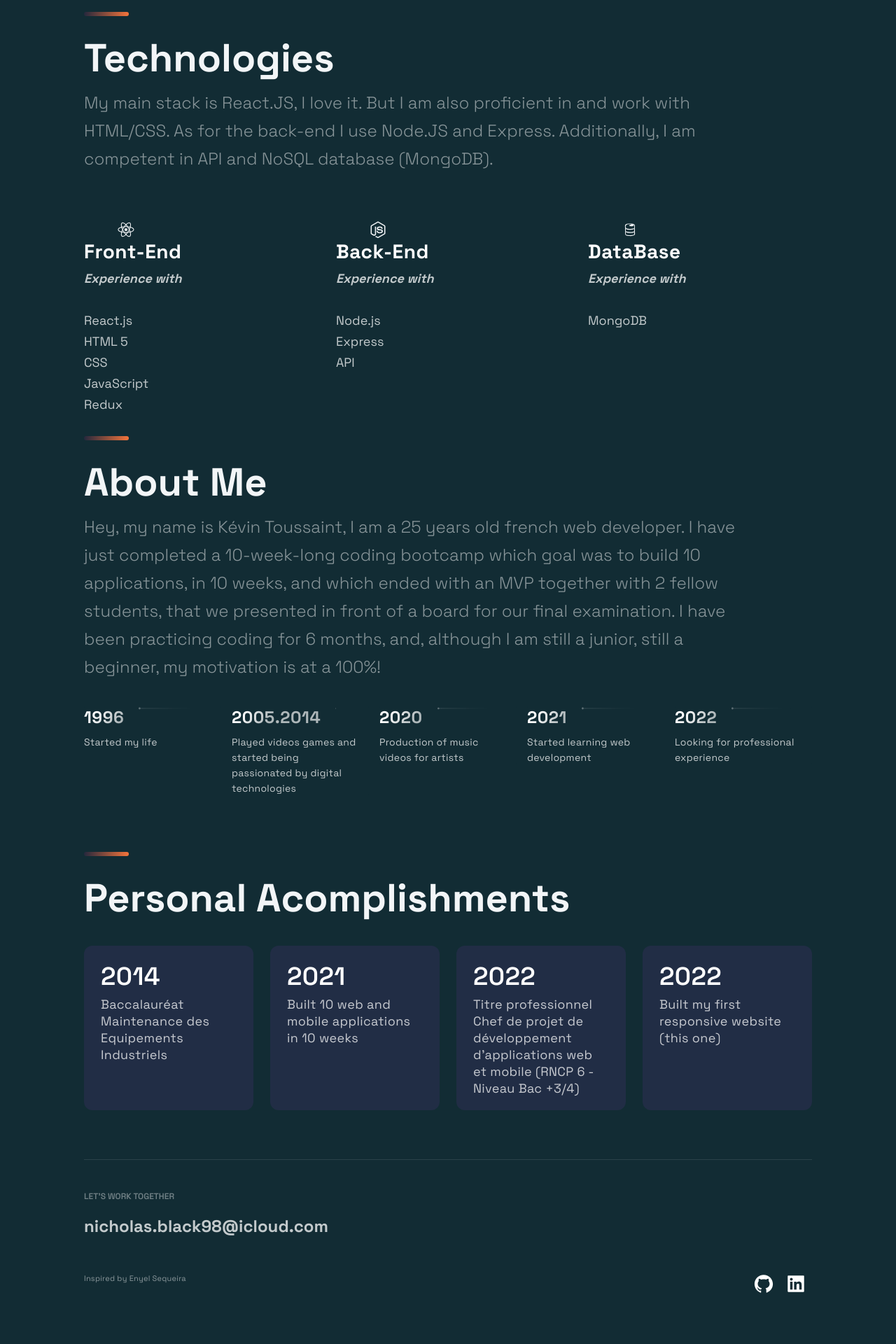
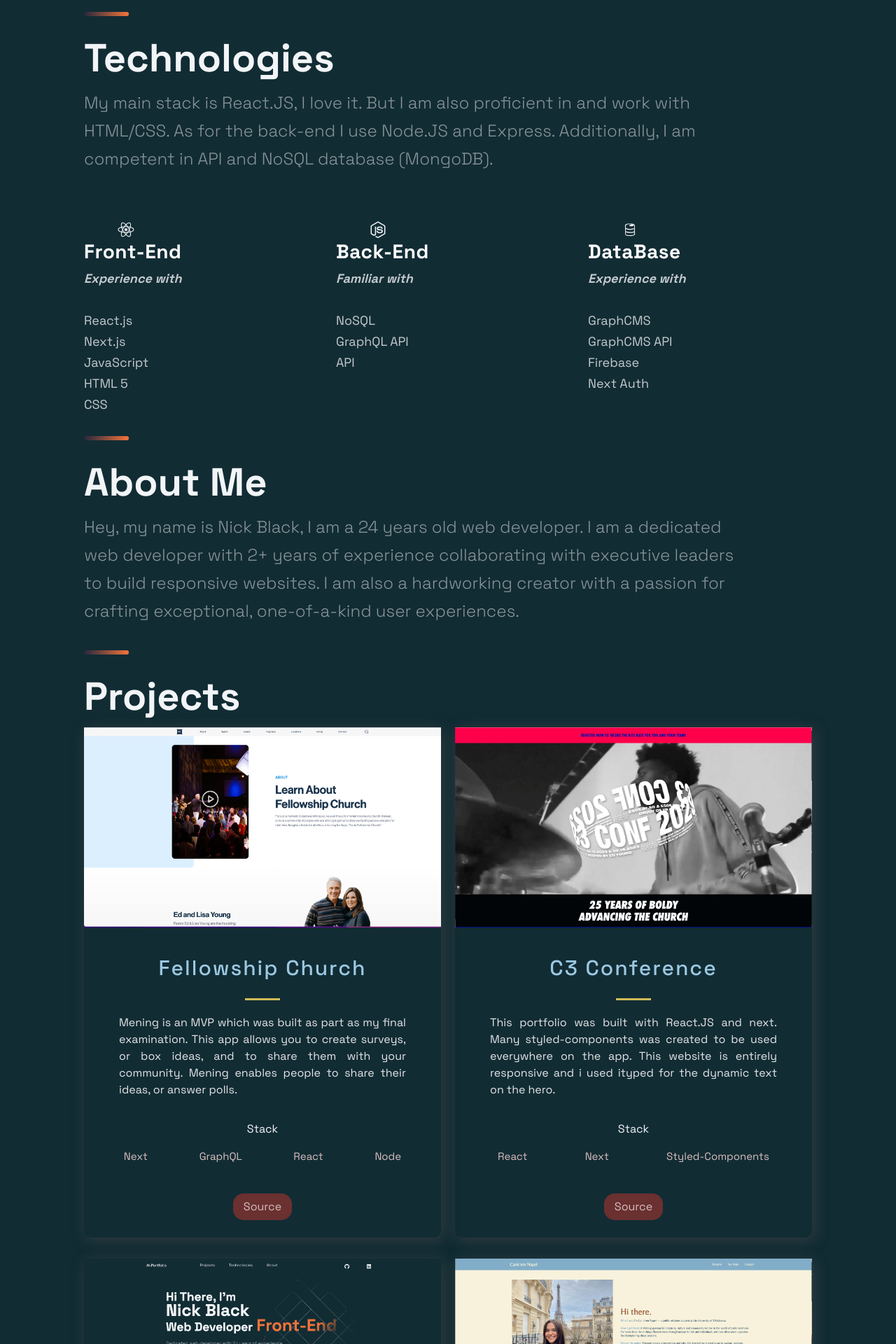
Before and after one commit to nickblack26/my-portfolio, a Next.js app: page / in a window 1280 px wide. Shown: the part 880-2800 px from the top of the page at 70% size. Built offline with nearby package versions, Linux system fonts and the light colour scheme.

Commit message:
restructured

```diff
--- a/src/components/Acomplishments/Acomplishments.js
+++ b/src/components/Acomplishments/Acomplishments.js
@@ -1,37 +1,75 @@
-import React from "react";
-
+import React from 'react';
+import { Section, SectionTitle } from '../../styles/GlobalComponents';
+import { projects } from '../../constants/constants';
 import {
-  Section,
-  SectionDivider,
-  SectionTitle,
-} from "../../styles/GlobalComponents";
-import { Box, Boxes, BoxNum, BoxText } from "./AcomplishmentsStyles";
-
-const data = [
-  {
-    number: 2014,
-    text: "Baccalauréat Maintenance des Equipements Industriels",
-  },
-  { number: 2021, text: "Built 10 web and mobile applications in 10 weeks" },
-  {
-    number: 2022,
-    text: "Titre professionnel Chef de projet de développement d'applications web et mobile (RNCP 6 - Niveau Bac +3/4)",
-  },
-  { number: 2022, text: "Built my first responsive website (this one)" },
-];
+	BlogCard,
+	CardInfo,
+	ExternalLinks,
+	GridContainer,
+	HeaderThree,
+	Hr,
+	Img,
+	ImgWrap,
+	Tag,
+	TagList,
+	TitleContent,
+	UtilityList,
+} from '../Projects/ProjectsStyles';
+import Button from '../../styles/GlobalComponents/Button';
 
 const Acomplishments = () => (
-  <Section>
-    <SectionTitle>Personal Acomplishments</SectionTitle>
-    <Boxes>
-      {data.map((card, index) => (
-        <Box key={index}>
-          <BoxNum>{card.number}</BoxNum>
-          <BoxText>{card.text}</BoxText>
-        </Box>
-      ))}
-    </Boxes>
-  </Section>
+	<Section>
+		<SectionTitle>Projects</SectionTitle>
+		<GridContainer style={{ padding: '0' }}>
+			{projects
+				.slice(0, 4)
+				.map(
+					({ image, title, description, tags, source, visit }, i) => (
+						<BlogCard key={i}>
+							<ImgWrap>
+								<Img src={image} />
+							</ImgWrap>
+							<TitleContent>
+								<HeaderThree title>{title}</HeaderThree>
+								<Hr />
+							</TitleContent>
+							<CardInfo>{description}</CardInfo>
+							<div>
+								<TitleContent>Stack</TitleContent>
+								<TagList>
+									{tags.map((tag, i) => (
+										<Tag key={i}>{tag}</Tag>
+									))}
+								</TagList>
+							</div>
+							<UtilityList>
+								{visit ? (
+									<ExternalLinks href={visit}>
+										Code
+									</ExternalLinks>
+								) : null}
+
+								<ExternalLinks href={source}>
+									Source
+								</ExternalLinks>
+							</UtilityList>
+						</BlogCard>
+					)
+				)}
+		</GridContainer>
+		<div
+			style={{
+				display: 'flex',
+				width: '100%',
+				justifyContent: 'center',
+				marginTop: '3.6rem',
+			}}
+		>
+			<Button link='/projects'>
+				<td>More Projects</td>
+			</Button>
+		</div>
+	</Section>
 );
 
 export default Acomplishments;
--- a/src/components/Hero/Hero.js
+++ b/src/components/Hero/Hero.js
@@ -2,7 +2,6 @@ import React, { Component, useEffect, useRef } from 'react';
 import { init } from 'ityped';
 import {
 	Section,
-	SectionText,
 	SectionTitle,
 	SectionText2,
 } from '../../styles/GlobalComponents';
@@ -37,13 +36,8 @@ function Hero() {
 					websites.
 					<br />
 				</SectionText2>
-				<Button
-					onClick={() =>
-						(window.location =
-							'https://www.dropbox.com/s/kl9sgfl6rdbclt7/NickBlacksResume.pdf?dl=1')
-					}
-				>
-					<td>My CV</td>
+				<Button link='https://www.dropbox.com/s/kl9sgfl6rdbclt7/NickBlacksResume.pdf?dl=1'>
+					<td>My Resume</td>
 				</Button>
 			</LeftSection>
 		</Section>
--- a/src/components/Projects/ProjectsStyles.js
+++ b/src/components/Projects/ProjectsStyles.js
@@ -34,13 +34,12 @@ export const BlogCard = styled.div`
 	border-radius: 10px;
 	box-shadow: 3px 3px 20px rgba(80, 78, 78, 0.5);
 	text-align: center;
-	width: 400px;
-	transition: 0.2s ease;
+	transition: 0.25s ease-out;
 	@media ${(props) => props.theme.breakpoints.sm} {
 		width: 100%;
 	}
 	&:hover {
-		transform: scale(1.1);
+		transform: scale(1.025);
 	}
 `;
 export const TitleContent = styled.div`
--- a/src/components/Technologies/Technologies.js
+++ b/src/components/Technologies/Technologies.js
@@ -1,92 +1,105 @@
-import React from "react";
-import { DiFirebase, DiReact, DiZend, DiNodejsSmall } from "react-icons/di";
+import React from 'react';
+import { DiFirebase, DiReact, DiZend, DiNodejsSmall } from 'react-icons/di';
 import {
 	Section,
 	SectionDivider,
 	SectionText,
 	SectionTitle,
 	Btn3,
-} from "../../styles/GlobalComponents";
-import { CgChevronDoubleDownO } from "react-icons/cg";
+} from '../../styles/GlobalComponents';
+import { CgChevronDoubleDownO } from 'react-icons/cg';
 import {
 	List,
 	ListContainer,
 	ListItem,
 	ListParagraph,
 	ListTitle,
-} from "./TechnologiesStyles";
-import Link from "next/link";
+} from './TechnologiesStyles';
+import Link from 'next/link';
 
 const Technologies = () => (
-  <Section id="tech">
+	<Section id='tech'>
 		<Btn3>
-      <Link href="#tech">
+			<Link href='#tech'>
 				<CgChevronDoubleDownO />
 			</Link>
 		</Btn3>
-    <SectionDivider style={{ marginBottom: "3%" }} />
+		<SectionDivider style={{ marginBottom: '3%' }} />
 		<SectionTitle>Technologies</SectionTitle>
 		<SectionText>
-      My main stack is React.JS, I love it. But I am also proficient in and work
-      with HTML/CSS. As for the back-end I use Node.JS and Express.
-      Additionally, I am competent in API and NoSQL database (MongoDB).
+			My main stack is React.JS, I love it. But I am also proficient in
+			and work with HTML/CSS. As for the back-end I use Node.JS and
+			Express. Additionally, I am competent in API and NoSQL database
+			(MongoDB).
 		</SectionText>
 		<List>
 			<ListItem>
 				<DiReact
 					style={{
-            marginLeft: "14%",
+						marginLeft: '14%',
 					}}
-          size="3rem"
+					size='3rem'
 				/>
 				<ListContainer>
 					<ListTitle>Front-End</ListTitle>
 					<ListParagraph>
 						<span
 							style={{
-                fontWeight: "bolder",
-                fontStyle: "italic",
+								fontWeight: 'bolder',
+								fontStyle: 'italic',
 							}}
 						>
 							Experience with
-            </span>{" "}
+						</span>{' '}
 						<br />
-            <br /> React.js <br /> HTML 5 <br /> CSS <br /> JavaScript <br />{" "}
-            Redux
+						<br /> React.js <br /> Next.js
+						<br /> JavaScript <br /> HTML 5 <br /> CSS
 					</ListParagraph>
 				</ListContainer>
 			</ListItem>
 			<ListItem>
 				<DiNodejsSmall
 					style={{
-            marginLeft: "14%",
+						marginLeft: '14%',
 					}}
-          size="3rem"
+					size='3rem'
 				/>
 				<ListContainer>
 					<ListTitle>Back-End</ListTitle>
 					<ListParagraph>
-            <span style={{ fontWeight: "bolder", fontStyle: "italic" }}>
-              Experience with
-            </span>{" "}
-            <br /> <br /> Node.js <br /> Express <br /> API
+						<span
+							style={{
+								fontWeight: 'bolder',
+								fontStyle: 'italic',
+							}}
+						>
+							Familiar with
+						</span>{' '}
+						<br /> <br /> NoSQL <br /> GraphQL API
+						<br /> API
 					</ListParagraph>
 				</ListContainer>
 			</ListItem>
 			<ListItem>
 				<DiFirebase
 					style={{
-            marginLeft: "14%",
+						marginLeft: '14%',
 					}}
-          size="3rem"
+					size='3rem'
 				/>
 				<ListContainer>
 					<ListTitle>DataBase</ListTitle>
 					<ListParagraph>
-            <span style={{ fontWeight: "bolder", fontStyle: "italic" }}>
+						<span
+							style={{
+								fontWeight: 'bolder',
+								fontStyle: 'italic',
+							}}
+						>
 							Experience with
-            </span>{" "}
-            <br /> <br /> MongoDB
+						</span>{' '}
+						<br /> <br /> GraphCMS <br /> GraphCMS API
+						<br /> Firebase <br /> Next Auth
 					</ListParagraph>
 				</ListContainer>
 			</ListItem>
--- a/src/components/TimeLine/TimeLine.js
+++ b/src/components/TimeLine/TimeLine.js
@@ -1,147 +1,22 @@
-import React, { useState, useRef, useEffect } from "react";
-
-import {
-  CarouselButton,
-  CarouselButtonDot,
-  CarouselButtons,
-  CarouselContainer,
-  CarouselItem,
-  CarouselItemImg,
-  CarouselItemText,
-  CarouselItemTitle,
-  CarouselMobileScrollNode,
-} from "./TimeLineStyles";
+import React from 'react';
 import {
 	Section,
 	SectionDivider,
 	SectionText,
 	SectionTitle,
-} from "../../styles/GlobalComponents";
-import { TimeLineData } from "../../constants/constants";
-
-const TOTAL_CAROUSEL_COUNT = TimeLineData.length;
+} from '../../styles/GlobalComponents';
 
 const Timeline = () => {
-  const [activeItem, setActiveItem] = useState(0);
-  const carouselRef = useRef();
-
-  const scroll = (window, left) => {
-    return window.scrollTo({ left, behavior: "smooth" });
-  };
-
-  const handleClick = (e, i) => {
-    e.preventDefault();
-
-    if (carouselRef.current) {
-      const scrollLeft = Math.floor(
-        carouselRef.current.scrollWidth * 0.7 * (i / TimeLineData.length)
-      );
-
-      scroll(carouselRef.current, scrollLeft);
-    }
-  };
-
-  const handleScroll = () => {
-    if (carouselRef.current) {
-      const index = Math.round(
-        (carouselRef.current.scrollLeft /
-          (carouselRef.current.scrollWidth * 0.7)) *
-          TimeLineData.length
-      );
-
-      setActiveItem(index);
-    }
-  };
-
-  // snap back to beginning of scroll when window is resized
-  // avoids a bug where content is covered up if coming from smaller screen
-  useEffect(() => {
-    const handleResize = () => {
-      scroll(carouselRef.current, 0);
-    };
-
-    window.addEventListener("resize", handleResize);
-  }, []);
-
 	return (
-    <Section id="about">
+		<Section id='about'>
 			<SectionTitle>About Me</SectionTitle>
 			<SectionText>
-        Hey, my name is Kévin Toussaint, I am a 25 years old french web
-        developer. I have just completed a 10-week-long coding bootcamp which
-        goal was to build 10 applications, in 10 weeks, and which ended with an
-        MVP together with 2 fellow students, that we presented in front of a
-        board for our final examination. I have been practicing coding for 6
-        months, and, although I am still a junior, still a beginner, my
-        motivation is at a 100%!
+				Hey, my name is Nick Black, I am a 24 years old web developer. I
+				am a dedicated web developer with 2+ years of experience
+				collaborating with executive leaders to build responsive
+				websites. I am also a hardworking creator with a passion for
+				crafting exceptional, one-of-a-kind user experiences.
 			</SectionText>
-      <CarouselContainer ref={carouselRef} onScroll={handleScroll}>
-        <>
-          {TimeLineData.map((item, index) => (
-            <CarouselMobileScrollNode
-              key={index}
-              final={index === TOTAL_CAROUSEL_COUNT - 1}
-            >
-              <CarouselItem
-                index={index}
-                id={`carousel__item-${index}`}
-                active={activeItem}
-                onClick={(e) => handleClick(e, index)}
-              >
-                <CarouselItemTitle>
-                  {item.year}
-                  <CarouselItemImg
-                    width="208"
-                    height="6"
-                    viewBox="0 0 208 6"
-                    fill="none"
-                    xmlns="http://www.w3.org/2000/svg"
-                  >
-                    <path
-                      fill-rule="evenodd"
-                      clip-rule="evenodd"
-                      d="M2.5 5.5C3.88071 5.5 5 4.38071 5 3V3.5L208 3.50002V2.50002L5 2.5V3C5 1.61929 3.88071 0.5 2.5 0.5C1.11929 0.5 0 1.61929 0 3C0 4.38071 1.11929 5.5 2.5 5.5Z"
-                      fill="url(#paint0_linear)"
-                      fill-opacity="0.33"
-                    />
-                    <defs>
-                      <linearGradient
-                        id="paint0_linear"
-                        x1="-4.30412e-10"
-                        y1="0.5"
-                        x2="208"
-                        y2="0.500295"
-                        gradientUnits="userSpaceOnUse"
-                      >
-                        <stop stop-color="white" />
-                        <stop
-                          offset="0.79478"
-                          stop-color="white"
-                          stop-opacity="0"
-                        />
-                      </linearGradient>
-                    </defs>
-                  </CarouselItemImg>
-                </CarouselItemTitle>
-                <CarouselItemText>{item.text}</CarouselItemText>
-              </CarouselItem>
-            </CarouselMobileScrollNode>
-          ))}
-        </>
-      </CarouselContainer>
-      <CarouselButtons>
-        {TimeLineData.map((item, index) => (
-          <CarouselButton
-            key={index}
-            index={index}
-            active={activeItem}
-            onClick={(e) => handleClick(e, index)}
-            type="button"
-          >
-            <CarouselButtonDot active={activeItem} />
-          </CarouselButton>
-        ))}
-      </CarouselButtons>
 			<SectionDivider />
 		</Section>
 	);
--- a/src/pages/projects.js
+++ b/src/pages/projects.js
@@ -55,7 +55,7 @@ const Projects = () => (
 								) : null}
 
 								<ExternalLinks href={source}>
-									Source
+									Website
 								</ExternalLinks>
 							</UtilityList>
 						</BlogCard>
--- a/src/styles/GlobalComponents/Button.js
+++ b/src/styles/GlobalComponents/Button.js
@@ -1,11 +1,14 @@
-import React from 'react'
+import React from 'react';
 
-import { ButtonBack, ButtonFront } from './index'
+import { ButtonBack, ButtonFront } from './index';
 
 const Button = (props) => (
-  <ButtonBack alt={props.alt} form={props.form} disabled={props.disabled}>{props.children}
-    <ButtonFront alt={props.alt} onClick={props.onClick} disabled={props.disabled}>{props.children}</ButtonFront>
-  </ButtonBack>
+	<ButtonBack alt={props.alt} form={props.form} disabled={props.disabled}>
+		{props.children}
+		<ButtonFront href={props.link} disabled={props.disabled}>
+			{props.children}
+		</ButtonFront>
+	</ButtonBack>
 );
 
-export default Button
+export default Button;
--- a/src/styles/GlobalComponents/index.js
+++ b/src/styles/GlobalComponents/index.js
@@ -1,9 +1,9 @@
-import styled from "styled-components";
+import styled from 'styled-components';
 
 export const Section = styled.section`
-  display: ${(props) => (props.grid ? "grid" : "flex")};
-  flex-direction: ${(props) => (props.row ? "row" : "column")};
-  padding: ${(props) => (props.nopadding ? "0" : "32px 48px 0")};
+	display: ${(props) => (props.grid ? 'grid' : 'flex')};
+	flex-direction: ${(props) => (props.row ? 'row' : 'column')};
+	padding: ${(props) => (props.nopadding ? '0' : '32px 48px 0')};
 	margin: 0 auto;
 	max-width: 1040px;
 	box-sizing: content-box;
@@ -17,7 +17,7 @@ export const Section = styled.section`
 	}
 
 	@media ${(props) => props.theme.breakpoints.sm} {
-    padding: ${(props) => (props.nopadding ? "0" : "16px 16px 0")};
+		padding: ${(props) => (props.nopadding ? '0' : '16px 16px 0')};
 
 		width: calc(100vw - 32px);
 		flex-direction: column;
@@ -26,57 +26,57 @@ export const Section = styled.section`
 
 export const SectionTitle = styled.h2`
 	font-weight: 800;
-  font-size: ${(props) => (props.main ? "65px" : "56px")};
-  line-height: ${(props) => (props.main ? "72px" : "56px")};
+	font-size: ${(props) => (props.main ? '65px' : '56px')};
+	line-height: ${(props) => (props.main ? '72px' : '56px')};
 	width: max-content;
 	max-width: 100%;
 
 	margin-bottom: 16px;
-  padding: ${(props) => (props.main ? "58px 0 16px" : "0")};
+	padding: ${(props) => (props.main ? '58px 0 16px' : '0')};
 
 	@media ${(props) => props.theme.breakpoints.md} {
-    font-size: ${(props) => (props.main ? "56px" : "48px")};
-    line-height: ${(props) => (props.main ? "56px" : "48px")};
+		font-size: ${(props) => (props.main ? '56px' : '48px')};
+		line-height: ${(props) => (props.main ? '56px' : '48px')};
 		margin-bottom: 12px;
-    padding: ${(props) => (props.main ? "40px 0 12px" : "0")};
+		padding: ${(props) => (props.main ? '40px 0 12px' : '0')};
 	}
 
 	@media ${(props) => props.theme.breakpoints.sm} {
 		font-size: 32px;
 		line-height: 40px;
-    font-size: ${(props) => (props.main ? "28px" : "32px")};
-    line-height: ${(props) => (props.main ? "32px" : "40px")};
+		font-size: ${(props) => (props.main ? '28px' : '32px')};
+		line-height: ${(props) => (props.main ? '32px' : '40px')};
 		margin-bottom: 8px;
-    padding: ${(props) => (props.main ? "16px 0 8px" : "0")};
+		padding: ${(props) => (props.main ? '16px 0 8px' : '0')};
 		max-width: 100%;
 	}
 `;
 
 export const SectionTitle2 = styled.h2`
 	font-weight: 800;
-  font-size: ${(props) => (props.main ? "65px" : "56px")};
-  line-height: ${(props) => (props.main ? "72px" : "56px")};
+	font-size: ${(props) => (props.main ? '65px' : '56px')};
+	line-height: ${(props) => (props.main ? '72px' : '56px')};
 	width: max-content;
 	max-width: 100%;
 	margin-left: 36%;
 
 	margin-bottom: 16px;
-  padding: ${(props) => (props.main ? "58px 0 16px" : "0")};
+	padding: ${(props) => (props.main ? '58px 0 16px' : '0')};
 
 	@media ${(props) => props.theme.breakpoints.md} {
-    font-size: ${(props) => (props.main ? "56px" : "48px")};
-    line-height: ${(props) => (props.main ? "56px" : "48px")};
+		font-size: ${(props) => (props.main ? '56px' : '48px')};
+		line-height: ${(props) => (props.main ? '56px' : '48px')};
 		margin-bottom: 12px;
-    padding: ${(props) => (props.main ? "40px 0 12px" : "0")};
+		padding: ${(props) => (props.main ? '40px 0 12px' : '0')};
 	}
 
 	@media ${(props) => props.theme.breakpoints.sm} {
 		font-size: 32px;
 		line-height: 40px;
-    font-size: ${(props) => (props.main ? "28px" : "32px")};
-    line-height: ${(props) => (props.main ? "32px" : "40px")};
+		font-size: ${(props) => (props.main ? '28px' : '32px')};
+		line-height: ${(props) => (props.main ? '32px' : '40px')};
 		margin-bottom: 8px;
-    padding: ${(props) => (props.main ? "16px 0 8px" : "0")};
+		padding: ${(props) => (props.main ? '16px 0 8px' : '0')};
 		max-width: 100%;
 	}
 `;
@@ -132,10 +132,10 @@ export const SectionDivider = styled.div`
 	background-color: #fff;
 	background: ${(props) =>
 		props.colorAlt
-      ? "linear-gradient(270deg, #F46737 0%, #945DD6 100%)"
-      : "linear-gradient(270deg, #F4743B 0%, #25283D 100%)"};
+			? 'linear-gradient(270deg, #F46737 0%, #945DD6 100%)'
+			: 'linear-gradient(270deg, #F4743B 0%, #25283D 100%)'};
 
-  margin: ${(props) => (props.divider ? "4rem 0" : "")};
+	margin: ${(props) => (props.divider ? '4rem 0' : '')};
 
 	@media ${(props) => props.theme.breakpoints.md} {
 		width: 48px;
@@ -267,42 +267,42 @@ export const Btn3 = styled.button`
 `;
 
 export const ButtonBack = styled.div`
-  width: ${({ alt }) => (alt ? "150px" : "262px")};
-  height: ${({ alt }) => (alt ? "52px" : "64px")};
+	width: ${({ alt }) => (alt ? '150px' : '262px')};
+	height: ${({ alt }) => (alt ? '52px' : '64px')};
 	border-radius: 50px;
-  font-size: ${({ alt }) => (alt ? "25px" : "30px")};
+	font-size: ${({ alt }) => (alt ? '25px' : '30px')};
 	font-weight: 600;
 	display: flex;
 	align-items: center;
 	justify-content: center;
-  margin: ${({ alt, form }) => (alt || form ? "0" : "0 0 80px")};
+	margin: ${({ alt, form }) => (alt || form ? '0' : '0 0 80px')};
 	color: #fff;
 	background: ${({ alt }) =>
 		alt
-      ? "linear-gradient(270deg, #ff622e 0%, #B133FF 100%)"
-      : "linear-gradient(170deg, #122C34 0%, #F4743B 100%)"};
+			? 'linear-gradient(270deg, #ff622e 0%, #B133FF 100%)'
+			: 'linear-gradient(170deg, #122C34 0%, #F4743B 100%)'};
 	cursor: pointer;
 	transition: 0.5s ease;
 	position: relative;
 	overflow: hidden;
-  opacity: ${({ disabled }) => (disabled ? ".5" : "1")};
+	opacity: ${({ disabled }) => (disabled ? '.5' : '1')};
 
 	@media ${(props) => props.theme.breakpoints.md} {
-    width: ${({ alt }) => (alt ? "150px" : "184px")};
-    height: ${({ alt }) => (alt ? "52px" : "48px")};
-    font-size: ${({ alt }) => (alt ? "26px" : "22px")};
-    margin-bottom: ${({ alt }) => (alt ? "0" : "64px")};
+		width: ${({ alt }) => (alt ? '150px' : '184px')};
+		height: ${({ alt }) => (alt ? '52px' : '48px')};
+		font-size: ${({ alt }) => (alt ? '26px' : '22px')};
+		margin-bottom: ${({ alt }) => (alt ? '0' : '64px')};
 	}
 
 	@media ${(props) => props.theme.breakpoints.sm} {
 		width: 100%;
 		height: 32px;
 		font-size: 20px;
-    margin-bottom: ${({ alt }) => (alt ? "0" : "32px")};
+		margin-bottom: ${({ alt }) => (alt ? '0' : '32px')};
 	}
 `;
 
-export const ButtonFront = styled.button`
+export const ButtonFront = styled.a`
 	border: none;
 	border-radius: 50px;
 	color: #fff;
@@ -314,19 +314,19 @@ export const ButtonFront = styled.button`
 	height: 100%;
 	background: ${({ alt }) =>
 		alt
-      ? "linear-gradient(270deg, #BBE6E4 0%, #945DD6 100%)"
-      : "linear-gradient(270deg, #F4743B 0%, #122C34 100%)"};
-  opacity: ${({ disabled }) => (disabled ? ".5" : "1")};
+			? 'linear-gradient(270deg, #BBE6E4 0%, #945DD6 100%)'
+			: 'linear-gradient(270deg, #F4743B 0%, #122C34 100%)'};
+	opacity: ${({ disabled }) => (disabled ? '.5' : '1')};
 	transition: 0.4s ease;
-  font-size: ${({ alt }) => (alt ? "25px" : "30px")};
+	font-size: ${({ alt }) => (alt ? '25px' : '30px')};
 	font-weight: 600;
 	align-items: center;
 	justify-content: center;
 	cursor: pointer;
 	box-shadow: ${({ disabled }) =>
 		disabled
-      ? "inset 0px 2px 1px rgba(46, 49, 55, 0.15), inset 0px 0px 4px rgba(20, 20, 55, 0.3)"
-      : "none"};
+			? 'inset 0px 2px 1px rgba(46, 49, 55, 0.15), inset 0px 0px 4px rgba(20, 20, 55, 0.3)'
+			: 'none'};
 
 	&:hover {
 		opacity: 0;
@@ -348,7 +348,7 @@ export const ButtonFront = styled.button`
 	}
 
 	@media ${(props) => props.theme.breakpoints.md} {
-    font-size: ${({ alt }) => (alt ? "26px" : "22px")};
+		font-size: ${({ alt }) => (alt ? '26px' : '22px')};
 	}
 
 	@media ${(props) => props.theme.breakpoints.sm} {
@@ -357,7 +357,7 @@ export const ButtonFront = styled.button`
 `;
 
 export const LinkContainer = styled.div`
-  margin-left: ${({ large }) => (large ? "24px" : "16px")};
+	margin-left: ${({ large }) => (large ? '24px' : '16px')};
 	transition: 0.3s ease;
 	justify-content: center;
 	border-radius: 50px;
@@ -370,22 +370,22 @@ export const LinkContainer = styled.div`
 	}
 
 	@media ${(props) => props.theme.breakpoints.md} {
-    margin-left: ${({ large }) => (large ? "16px" : "8px")};
+		margin-left: ${({ large }) => (large ? '16px' : '8px')};
 	}
 	@media ${(props) => props.theme.breakpoints.sm} {
-    margin-left: ${({ large }) => (large ? "0" : "8px")};
+		margin-left: ${({ large }) => (large ? '0' : '8px')};
 	}
 `;
 
 export const LinkIconImg = styled.div`
 	display: flex;
-  height: ${({ large }) => (large ? "32px" : "24px")};
+	height: ${({ large }) => (large ? '32px' : '24px')};
 
 	@media ${(props) => props.theme.breakpoints.md} {
-    height: ${({ nav }) => (nav ? "16px" : "24px")};
+		height: ${({ nav }) => (nav ? '16px' : '24px')};
 	}
 
 	@media ${(props) => props.theme.breakpoints.sm} {
-    height: ${({ large }) => (large ? "32px" : "16px")};
+		height: ${({ large }) => (large ? '32px' : '16px')};
 	}
 `;
```
Lines whose indentation alone changed are shown as unchanged.
